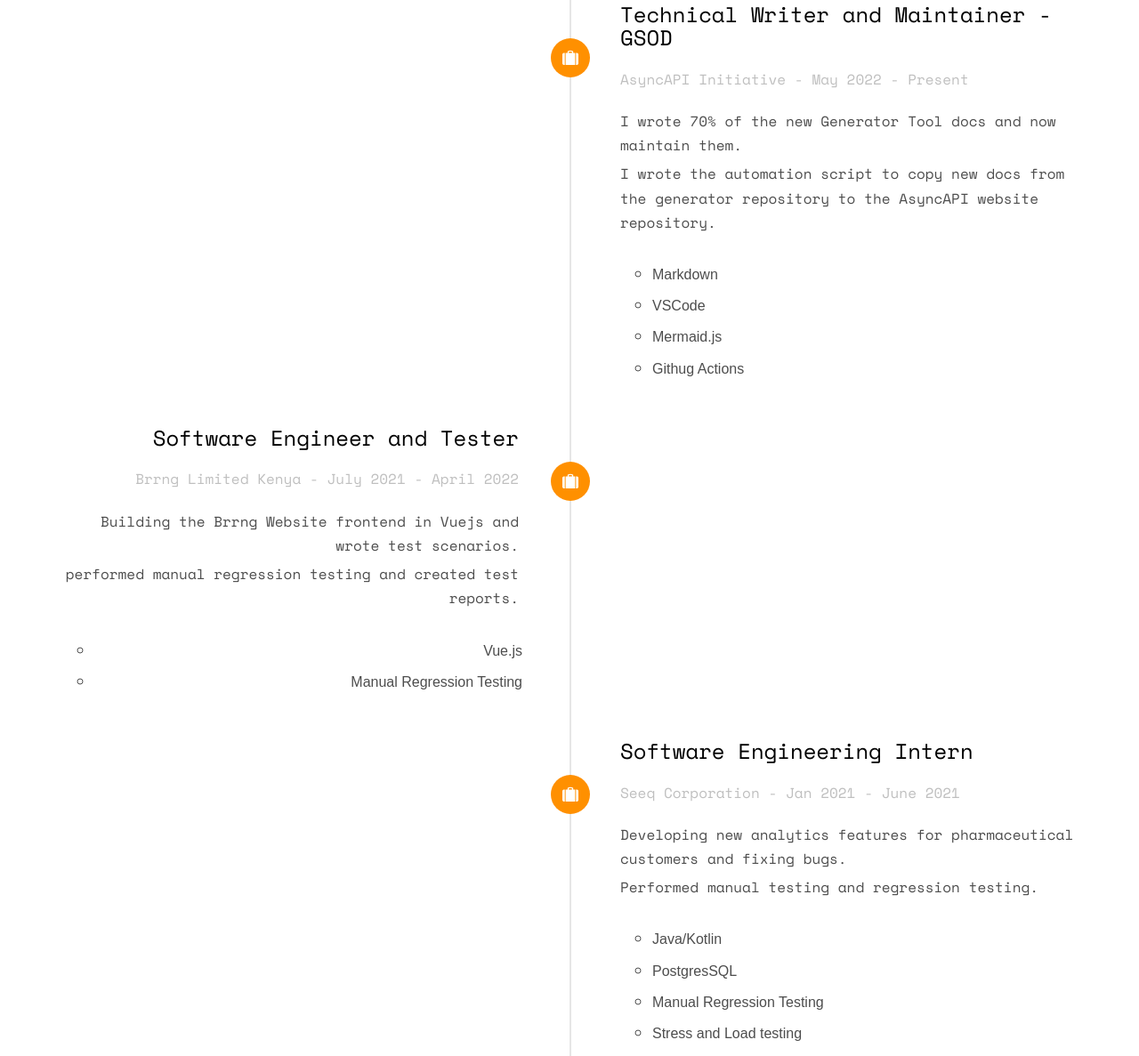
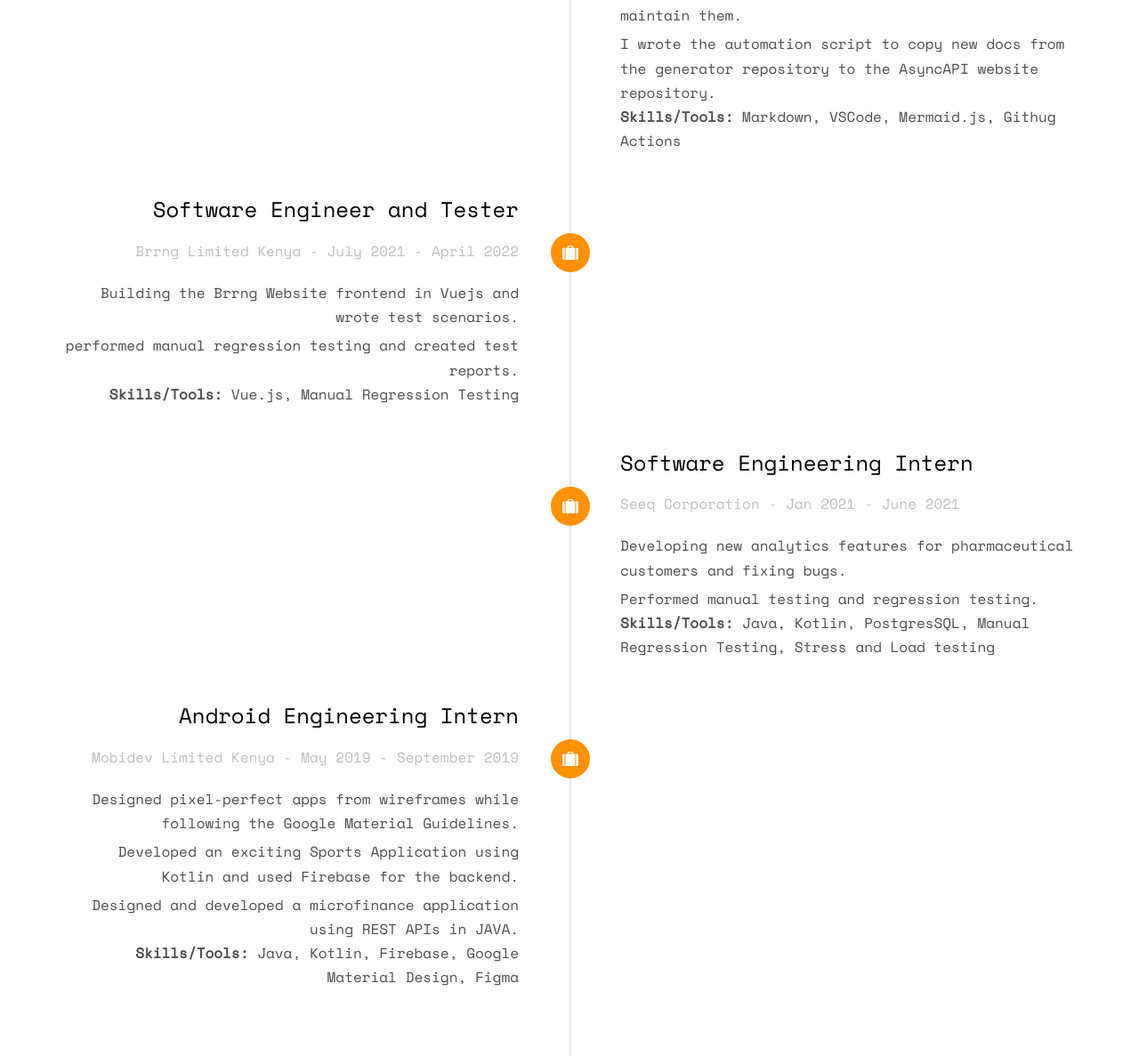
Before and after one commit to Florence-Njeri/NjeriPortfolio, a plain HTML site: page index.html in a window 1280 px wide. Shown: the part 2661-3848 px from the top of the page at 89% size. Drawn offline with nearby package versions, Linux system fonts and the light colour scheme; files whose address does not match are found by name.

Commit message:
add skills section in resume

```diff
--- a/index.html
+++ b/index.html
@@ -119,23 +119,7 @@
 									<p>Developing automated tests for Wattics, performing manual regression testing and writing documentation.</p>
 								</div>
 								<div>
-									<ul class="elementor-widget-container">
-										<li class="elementor-icon-list-item elementor-inline-item">
-											<span class="elementor-icon-list-text">Ghost Inspector</span>
-										</li>
-										<li class="elementor-icon-list-item elementor-inline-item">
-											<span class="elementor-icon-list-text">Manual Testing</span>
-										</li>
-										<li class="elementor-icon-list-item elementor-inline-item">
-											<span class="elementor-icon-list-text">Postman</span>
-										</li>
-										<li class="elementor-icon-list-item elementor-inline-item">
-											<span class="elementor-icon-list-text">Ruby on Rails</span>
-										</li>
-										<li class="elementor-icon-list-item elementor-inline-item">
-											<span class="elementor-icon-list-text">API Testing</span>
-										</li>
-									</ul>
+									<p><strong>Skills/Tools:</strong> Ruby on Rails, Ghost Inspector, Manual Testing, Postman, API Testing</p>
 								</div>
 							</div>
 						</li>
@@ -150,21 +134,8 @@
 									<p> I wrote 70% of the new Generator Tool docs and now maintain them. </p>
 									<p>I wrote the automation script to copy new docs from the generator repository to the AsyncAPI website repository.</p>
 								</div>
-								<div class="elementor-widget-container">
-									<ul>
-										<li class="elementor-icon-list-item elementor-inline-item">
-											<span class="elementor-icon-list-text">Markdown</span>
-										</li>
-										<li class="elementor-icon-list-item elementor-inline-item">
-											<span class="elementor-icon-list-text">VSCode</span>
-										</li>
-										<li class="elementor-icon-list-item elementor-inline-item">
-											<span class="elementor-icon-list-text">Mermaid.js</span>
-										</li>
-										<li class="elementor-icon-list-item elementor-inline-item">
-											<span class="elementor-icon-list-text">Githug Actions</span>
-										</li>
-									</ul>
+								<div>
+									<p><strong>Skills/Tools:</strong> Markdown, VSCode, Mermaid.js, Githug Actions</p>
 								</div>
 							</div>
 						</li>
@@ -179,15 +150,8 @@
 									<p>Building the Brrng Website frontend in Vuejs and wrote test scenarios. </p>
 									<p>performed manual regression testing and created test reports.</p>
 								</div>
-								<div class="elementor-widget-container">
-									<ul>
-										<li class="elementor-icon-list-item elementor-inline-item">
-											<span class="elementor-icon-list-text">Vue.js</span>
-										</li>
-										<li class="elementor-icon-list-item elementor-inline-item">
-											<span class="elementor-icon-list-text">Manual Regression Testing</span>
-										</li>
-									</ul>
+								<div>
+									<p><strong>Skills/Tools:</strong> Vue.js, Manual Regression Testing</p>
 								</div>
 							</div>
 						</li>
@@ -203,21 +167,8 @@
 									<p>Developing new analytics features for pharmaceutical customers and fixing bugs.</p>
 									<p>Performed manual testing and regression testing.</p>
 								</div>
-								<div class="elementor-widget-container">
-									<ul>
-										<li class="elementor-icon-list-item elementor-inline-item">
-											<span class="elementor-icon-list-text">Java/Kotlin</span>
-										</li>
-										<li class="elementor-icon-list-item elementor-inline-item">
-											<span class="elementor-icon-list-text">PostgresSQL</span>
-										</li>
-										<li class="elementor-icon-list-item elementor-inline-item">
-											<span class="elementor-icon-list-text">Manual Regression Testing</span>
-										</li>
-										<li class="elementor-icon-list-item elementor-inline-item">
-											<span class="elementor-icon-list-text">Stress and Load testing</span>
-										</li>
-									</ul>
+								<div>
+									<p><strong>Skills/Tools:</strong> Java, Kotlin, PostgresSQL, Manual Regression Testing, Stress and Load testing</p>
 								</div>
 							</div>
 						</li>
@@ -234,21 +185,8 @@
 									<p>Developed an exciting Sports Application using Kotlin and used Firebase for the backend.</p>
 									<p>Designed and developed a microfinance application using REST APIs in JAVA.</p>
 								</div>
-								<div class="elementor-widget-container">
-									<ul>
-										<li class="elementor-icon-list-item elementor-inline-item">
-											<span class="elementor-icon-list-text">Java/Kotlin</span>
-										</li>
-										<li class="elementor-icon-list-item elementor-inline-item">
-											<span class="elementor-icon-list-text">Firebase</span>
-										</li>
-										<li class="elementor-icon-list-item elementor-inline-item">
-											<span class="elementor-icon-list-text">Google Material Desing</span>
-										</li>
-										<li class="elementor-icon-list-item elementor-inline-item">
-											<span class="elementor-icon-list-text">Figma</span>
-										</li>
-									</ul>
+								<div>
+									<p><strong>Skills/Tools:</strong> Java, Kotlin, Firebase, Google Material Design, Figma</p>
 								</div>
 							</div>
 						</li>
```
